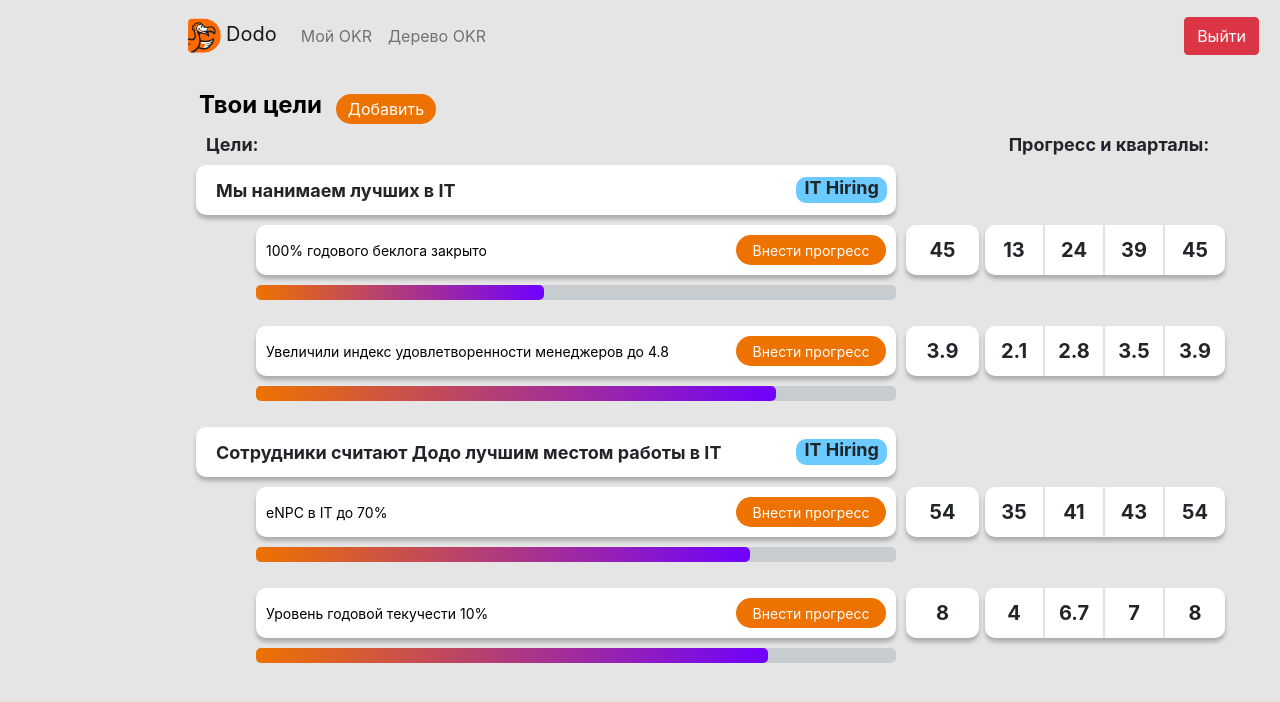
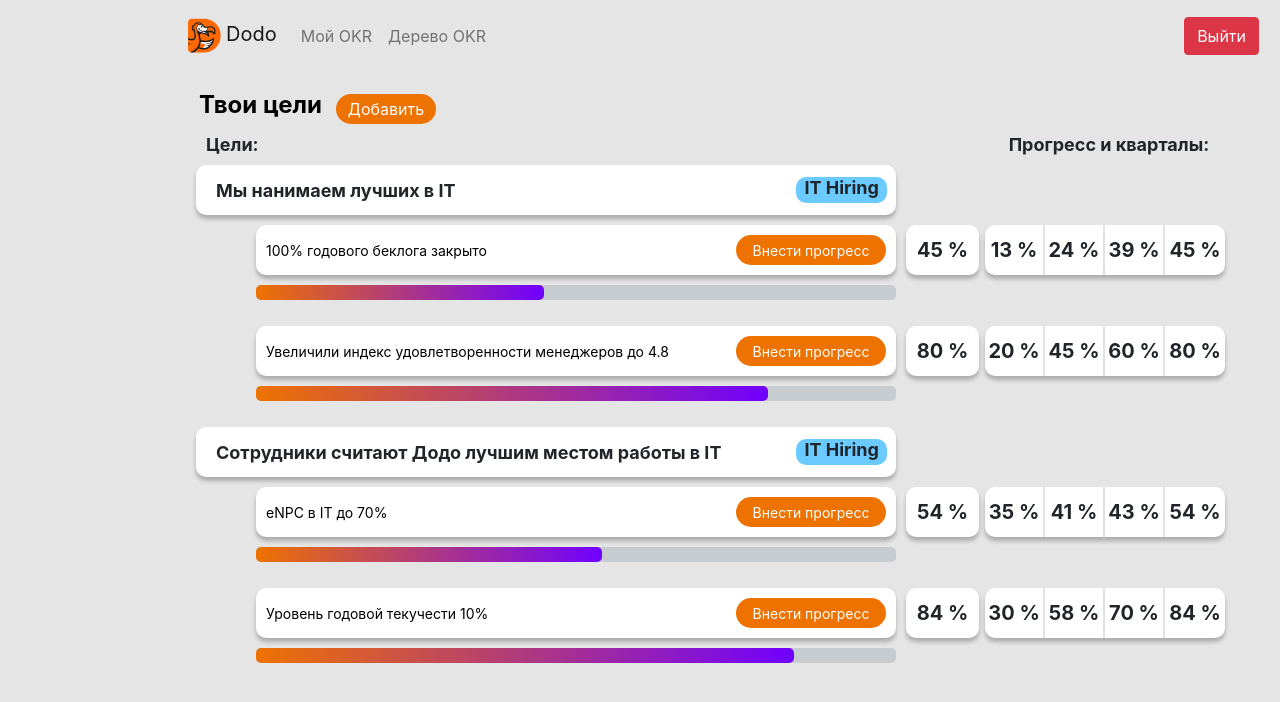
Before and after one commit to OkrTeam/OkrProject-frontend, a React (Create React App) app: page /my_okr in a window 1280 px wide. Shown: the top 702 px of the page. Built offline with nearby package versions, Linux system fonts and the light colour scheme.

Commit message:
Okr card toggle fix

```diff
--- a/src/Components/OkrComponents/Comment.js
+++ b/src/Components/OkrComponents/Comment.js
@@ -1,19 +1,15 @@
 import React from 'react'
 import './targetList.css'
 
- function Comments(props){
+function Comment(props){
     return (
         <>
-                {props.comments.map((comment) => {
-                    return (
             <div className="inrow comment-space-between comment-padding">
-                            <div className="font half">{comment.text}</div>
-                            <div class="comment-progress font">{comment.comprog}</div>
+                <div className="font half">{props.text}</div>
+                <div class="comment-progress font">{props.comprog}</div>
             </div>
-                    )
-                })}
         </>
     )
 }
 
-export default Comments
+export default Comment
--- /dev/null
+++ b/src/Components/OkrComponents/CommentList.js
@@ -0,0 +1,17 @@
+import React from 'react'
+import './targetList.css'
+import Comment from "./Comment";
+
+ function CommentList(props){
+        return (
+            <>
+                {props.comments.map((comment) => {
+                    return (
+                        <Comment text={comment.text} comprog={comment.comprog}/>
+                    )
+                })}
+            </>
+        )
+}
+
+export default CommentList
--- a/src/Components/OkrComponents/Goal.js
+++ b/src/Components/OkrComponents/Goal.js
@@ -1,26 +1,21 @@
 import React from 'react'
 import './targetList.css'
-import SubgoalArray from "../OkrComponents/Subgoal"
-import goalArray from '../data/data'
+import SubgoalList from "./SubgoalList"
 
-function Goals() {
+function Goal(props) {
     return (
         <>
-                {goalArray.map(goalArray => {
-                    return (
             <li class="padding-li">
                 <div class="big-goal text">
-                                <div class="text goal-fix">{goalArray.goalname}</div>
+                    <div class="text goal-fix">{props.goalname}</div>
                     <div class="tag">IT Hiring</div>
                 </div>
                 <ul className="ul-padding">
-                                <SubgoalArray subgoals={goalArray.subgoals} />
+                    <SubgoalList subgoals={props.subgoals} />
                 </ul>
             </li>
-                    )
-                })}
         </>
     )
 }
 
-export default Goals
+export default Goal
--- /dev/null
+++ b/src/Components/OkrComponents/GoalList.js
@@ -0,0 +1,18 @@
+import React from 'react'
+import './targetList.css'
+import goalArray from '../data/data'
+import Goal from "./Goal";
+
+function GoalList() {
+        return (
+            <>
+                {goalArray.map(goal => {
+                    return (
+                        <Goal goalname={goal.goalname} subgoals={goal.subgoals}/>
+                    )
+                })}
+            </>
+        )
+}
+
+export default GoalList
--- a/src/Components/OkrComponents/MainTargetList/MainTargetList.js
+++ b/src/Components/OkrComponents/MainTargetList/MainTargetList.js
@@ -1,5 +1,5 @@
 import React from 'react'
-import Goals from "../Goal";
+import GoalList from "../GoalList";
 import s from './MainTargetList.module.css'
 import '../targetList.css'
 import '../../../media.css';
@@ -29,7 +29,7 @@ function MainTargetList() {
                         </div>
                     </div>
                     <ul>
-                        <Goals />
+                        <GoalList />
                     </ul>
                 </div>
             </div>
--- a/src/Components/OkrComponents/Subgoal.js
+++ b/src/Components/OkrComponents/Subgoal.js
@@ -2,9 +2,9 @@ import React, { useState } from 'react'
 import { Collapse, Button, CardBody, Card, Table } from 'reactstrap';
 import './targetList.css'
 import AddProgress from "../OkrComponents/AddProgress";
-import Comments from "../OkrComponents/Comment";
+import CommentList from "./CommentList";
 
-function SubgoalArray(props) {
+function Subgoal(props) {
 
     const[state, setState] = useState({
         isOpen: false
@@ -27,31 +27,29 @@ function SubgoalArray(props) {
 
     return (
                 <>
-                {props.subgoals.map((subgoal) => {
-                    return (
                     <li className="padding-li text inrow">
                         <div>
                             <Button className='background-col' onClick={toggle} style={{ marginBottom: '1rem' }}>
                                 <div>
                                     <div className="mini-goal text">
-                                            <div className="mini-goal-fix">{subgoal.subgoalname}</div>
-                                            <button className="btn-comment" data-bs-toggle="modal" data-bs-target={"#" + subgoal.id}>
+                                        <div className="mini-goal-fix">{props.subgoalname}</div>
+                                        <button className="btn-comment" data-bs-toggle="modal" data-bs-target={"#" + props.id}>
                                             Внести прогресс
                                         </button>
                                     </div>
                                     <div className="progressbar">
-                                            <div className="progress-gradient" style={{ width: `${subgoal.progress / subgoal.keyres * 100}%` }}></div>
+                                        <div className="progress-gradient" style={{ width: `${props.progress / props.keyres * 100}%` }}></div>
                                     </div>
                                 </div>
                             </Button>
-                                <AddProgress id={subgoal.id} value={subgoal.progress} />
+                            <AddProgress id={props.id} value={props.progress} />
                             <Collapse isOpen={state.isOpen}>
                                 <Card className='card-margin-btm'>
                                     <CardBody className="card-fix">
                                         <div>
                                             <Table striped>
                                                 <tbody>
-                                                        <Comments comments={subgoal.comments} />
+                                                <CommentList comments={props.comments} />
                                                 </tbody>
                                             </Table>
                                         </div>
@@ -60,19 +58,17 @@ function SubgoalArray(props) {
                             </Collapse>
                         </div>
                         <div className="padding-progress">
-                                <div className="progressunit center">{subgoal.progress}</div>
+                            <div className="progressunit center">{props.progress} %</div>
                         </div>
                         <div className="quartals inrow">
-                                <div className="quartal center">{subgoal.q1}</div>
-                                <div className="quartal center">{subgoal.q2}</div>
-                                <div className="quartal center">{subgoal.q3}</div>
-                                <div className="lastquartal center">{subgoal.q4}</div>
+                            <div className="quartal center">{props.q1} %</div>
+                            <div className="quartal center">{props.q2} %</div>
+                            <div className="quartal center">{props.q3} %</div>
+                            <div className="lastquartal center">{props.q4} %</div>
                         </div>
                     </li>
-                    )
-                })}
                 </>
     )
 }
 
-export default SubgoalArray
+export default Subgoal
--- /dev/null
+++ b/src/Components/OkrComponents/SubgoalList.js
@@ -0,0 +1,23 @@
+import React, { useState } from 'react'
+import { Collapse, Button, CardBody, Card, Table } from 'reactstrap';
+import './targetList.css'
+import AddProgress from "../OkrComponents/AddProgress";
+import CommentList from "./CommentList";
+import Subgoal from "./Subgoal";
+
+function SubgoalList(props) {
+
+    return (
+            <>
+                {props.subgoals.map((subgoal) => {
+                    return(
+                        <Subgoal subgoalname={subgoal.subgoalname} progress={subgoal.progress}
+                                 keyres={subgoal.keyres} id={subgoal.id} comments={subgoal.comments}
+                                 q1={subgoal.q1} q2={subgoal.q2} q3={subgoal.q3} q4={subgoal.q4}/>
+                    )
+                })}
+            </>
+        )
+}
+
+export default SubgoalList
--- a/src/Components/data/data.js
+++ b/src/Components/data/data.js
@@ -1,5 +1,5 @@
-let goalArray = [{ goalname: "Мы нанимаем лучших в IT", prog: 46, subgoals: [{ subgoalname: "100% годового беклога закрыто", id: "first", progress: 45, keyres: 100, q1: 13, q2: 24, q3: 39, q4: 45, comments: [{ text: "20% закрыто", comprog: 20 }, { text: "35% закрыто", comprog: 15 }, { text: "45% закрыто", comprog: 10 }] }, { subgoalname: "Увеличили индекс удовлетворенности менеджеров до 4.8", id: "second", progress: 3.9, keyres: 4.8, q1: 2.1, q2: 2.8, q3: 3.5, q4: 3.9, comments: [{ text: "увеличили до 1.8", comprog: 1.8 }, { text: "увеличили до 3.9", comprog: 2.1 }] }] },
-                 { goalname: "Сотрудники считают Додо лучшим местом работы в IT", prog: 13, subgoals: [{ subgoalname: "eNPC в IT до 70%", id: "third", progress: 54, keyres: 70, q1: 35, q2: 41, q3: 43, q4: 54, comments: [{ text: "увеличено на 20%", comprog: 20 }, { text: "увеличено на 34%", comprog: 34 }] }, { subgoalname: "Уровень годовой текучести 10%", id: "four", progress: 8, keyres: 10, q1: 4, q2: 6.7, q3: 7, q4: 8, comments: [{ text: "увеличено до 3%", comprog: 3 }, { text: "увеличено до 8%", comprog: 5 }] }] },
+let goalArray = [{ goalname: "Мы нанимаем лучших в IT", prog: 62.5, subgoals: [{ subgoalname: "100% годового беклога закрыто", id: "first", progress: 45, keyres: 100, q1: 13, q2: 24, q3: 39, q4: 45, comments: [{ text: "20% закрыто", comprog: 20 }, { text: "35% закрыто", comprog: 15 }, { text: "45% закрыто", comprog: 10 }] }, { subgoalname: "Увеличили индекс удовлетворенности менеджеров до 4.8", id: "second", progress: 80, keyres: 100, q1: 20, q2: 45, q3: 60, q4: 80, comments: [{ text: "увеличили до 1.8", comprog: 1.8 }, { text: "увеличили до 3.9", comprog: 2.1 }] }] },
+                 { goalname: "Сотрудники считают Додо лучшим местом работы в IT", prog: 69, subgoals: [{ subgoalname: "eNPC в IT до 70%", id: "third", progress: 54, keyres: 100, q1: 35, q2: 41, q3: 43, q4: 54, comments: [{ text: "увеличено на 20%", comprog: 20 }, { text: "увеличено на 34%", comprog: 34 }] }, { subgoalname: "Уровень годовой текучести 10%", id: "four", progress: 84, keyres: 100, q1: 30, q2: 58, q3: 70, q4: 84, comments: [{ text: "увеличено до 3%", comprog: 3 }, { text: "увеличено до 8%", comprog: 5 }] }] },
 ];
 
 export default goalArray;
```
Lines whose indentation alone changed are shown as unchanged.
